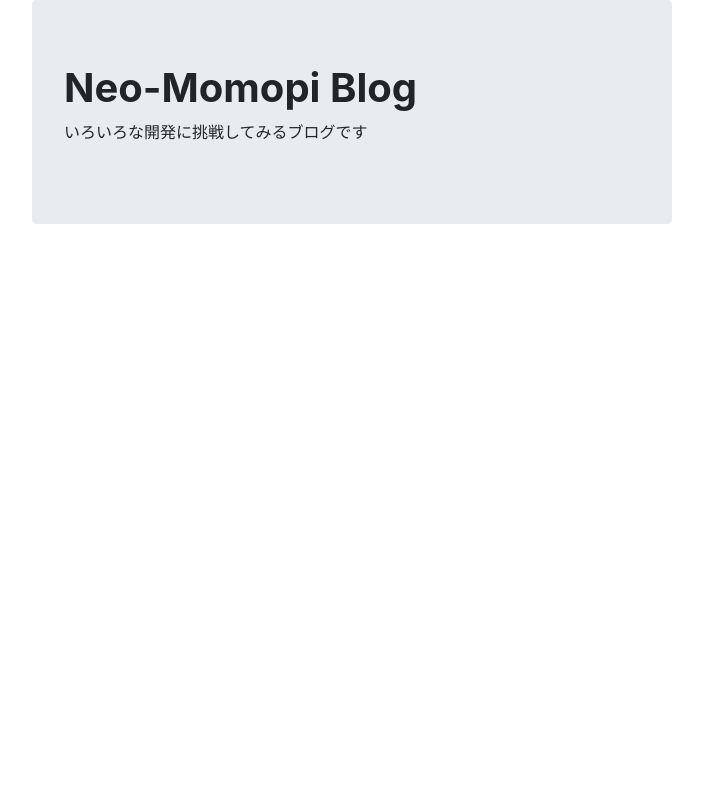
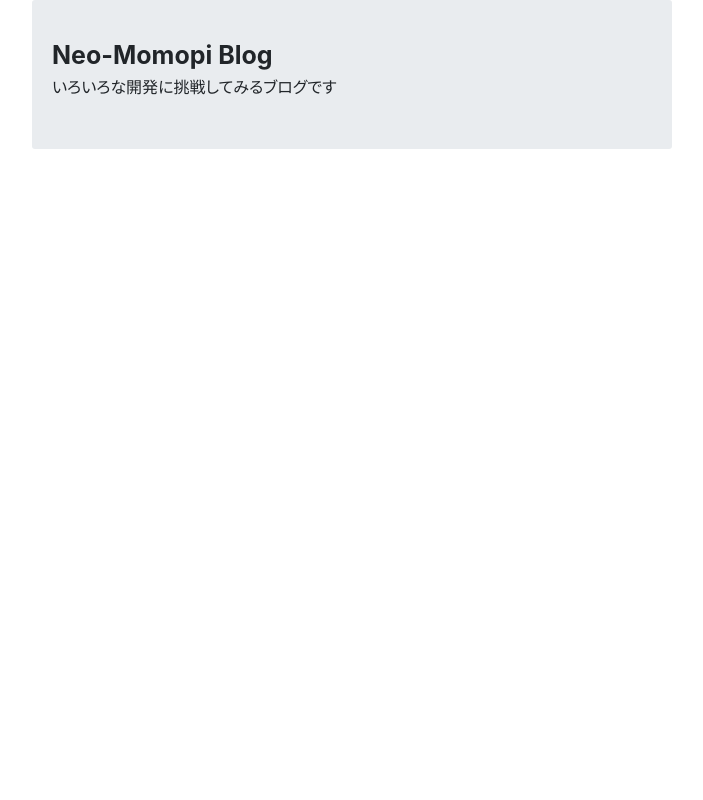
Before and after one commit to type89/djangogirls, a Django app: page / in a window 1280 px wide. Shown: the whole page, without its empty margins (288-991 px from the left). Run offline with Django 3.2, Linux system fonts and the light colour scheme; data that the repository does not hold is empty; some libraries are stand-ins or nearby versions.

Commit message:
CSS chage

```diff
--- a/static/css/blog.css
+++ b/static/css/blog.css
@@ -1 +1,31 @@
-/* 最小フォントサイズ : 16px */
+@font-face {
+	font-family: "YuGothic-M";
+	font-weight: normal;
+	 src: local("YuGothic-Medium"),
+		  local("Yu Gothic Medium"),
+		  local("YuGothic-Regular");
+}
+
+@font-face {
+	font-family: "YuGothic-M";
+	font-weight: bold;
+	 src: local("YoGothic-Bold"),
+		  local("Yu Gothic");
+}
+
+html {
+	font-size: 62.5%;/* 16px x 0.625 = 10px(=1rem) */
+}
+
+body {
+	font-size: 1.6rem;/* 16px */
+	font-family: -apple-system, blinkMacSystemFont, YuGothic-M, YuGothic, "Hiragino Kaku Gothic ProN", Meiryo, sans-serif;
+	-webkit-text-size-adjust: 100%;
+	font-feature-settings: "palt";
+}
+
+@media screen and (-webkit-min-device-pixel-ratio:0) {
+	::i-block-chrome, body {
+		font-feature-settings: "pkna";
+	}
+}
```
